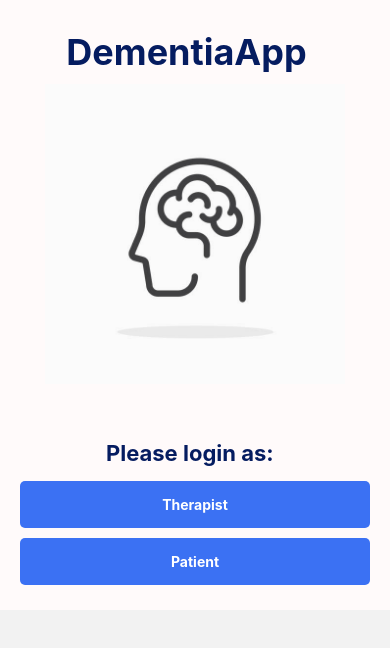
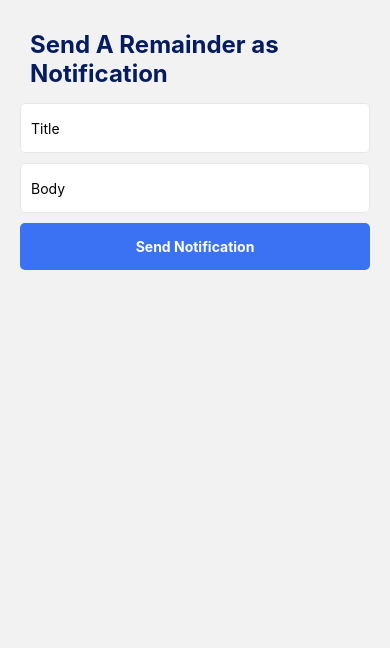
Before and after one commit to NatiHazi/dementiaApp, a React Native app: screen /SendNotification in a window 390 px wide. Shown: the top 648 px of the page. Built offline with nearby package versions, Linux system fonts and the light colour scheme; what expo-notifications would draw is missing.

Commit message:
now therapist can send reminders as notification to his patiens :+1:

```diff
--- a/src/navigation/index.js
+++ b/src/navigation/index.js
@@ -11,6 +11,7 @@ import MainScreen from '../screens/MainScreen';
 import TherapistOption from '../screens/TherapistOption';
 import UseLocation from '../location/useLocation'
 import PatientOption from '../screens/PatientOption';
+import SendNotification from '../screens/SendNotification/SendNotification'
 
 const Stack = createNativeStackNavigator();
 
@@ -27,6 +28,7 @@ const Navigation = () => {
                 <Stack.Screen name="ConfirmEmail" component={ConfirmEmailScreen}/>
                 <Stack.Screen name="UserLocation" component={UseLocation}/>
                 <Stack.Screen name="PatientScreen" component={PatientOption}/>
+                <Stack.Screen name="SendNotification" component={SendNotification}/>
             </Stack.Navigator>
         </NavigationContainer>
     )
--- a/src/screens/PatientOption/PatientOptionScreen.js
+++ b/src/screens/PatientOption/PatientOptionScreen.js
@@ -47,6 +47,7 @@
       onAuthStateChanged(auth, (user) => {
           if (user) {
             const uid = user.uid;
+            const db = getFirestore();
               console.log("in patient");
 
               (async ()=>{
@@ -61,10 +62,10 @@
               let location = await Location.getCurrentPositionAsync({});
               let long=location.coords.longitude
               let lat=location.coords.latitude
-              console.log(long)
-              console.log(lat)
+              console.log(long);
+              console.log(lat);
 
-                  const db = getFirestore();
+
                     (async()=>{
                       const docRef = doc(db, "users", uid);
                           await updateDoc(docRef, {
@@ -74,15 +75,21 @@
                     })();
 
         })();
-          } else {
-            console.log("user is not signed in");
-          }
-        });
+
   //#############end premission to location##################
 
   //#############start premission to notfication##################
-  registerForPushNotificationsAsync().then(token => setExpoPushToken(token));
+  registerForPushNotificationsAsync().then(token => {setExpoPushToken(token);
+
+  (async()=>{
+    const docRef = doc(db, "users", uid);
+        await updateDoc(docRef, {
+            pushToken:token
+        });
+  })();
+  });
   //registerForPushNotificationsAsync().then(token => console.log(token));
+
 
   notificationListener.current = Notifications.addNotificationReceivedListener(notification => {
     setNotification(notification);
@@ -92,20 +99,34 @@
     console.log(response);
   });
 
+} else {
+  console.log("user is not signed in");
+}
+});
+
   return () => {
     Notifications.removeNotificationSubscription(notificationListener.current);
     Notifications.removeNotificationSubscription(responseListener.current);
   };
     }, []);
 
-    async function schedulePushNotification() {
-      await Notifications.scheduleNotificationAsync({
-        content: {
-          title: "You've got mail! 📬",
-          body: 'Here is the notification body',
-          data: { data: 'goes here' },
+    async function sendPushNotification(expoPushToken) {
+      const message = {
+        to: expoPushToken,
+        sound: 'default',
+        title: 'Original Title',
+        body: 'And here is the body!',
+        data: { someData: 'goes here' },
+      };
+
+      await fetch('https://exp.host/--/api/v2/push/send', {
+        method: 'POST',
+        headers: {
+          Accept: 'application/json',
+          'Accept-encoding': 'gzip, deflate',
+          'Content-Type': 'application/json',
         },
-        trigger: { seconds: 2 },
+        body: JSON.stringify(message),
       });
     }
 
@@ -196,7 +217,7 @@
       <Button
         title="Press to schedule a notification"
         onPress={async () => {
-          await schedulePushNotification();
+          await sendPushNotification(expoPushToken);
         }}
       />
     </View>
--- /dev/null
+++ b/src/screens/SendNotification/SendNotification.js
@@ -0,0 +1,121 @@
+import React, { useState } from 'react';
+import { Text, TextInput, View,ScrollView,StyleSheet } from 'react-native';
+import CustomInput from '../../components/CutomInput';
+import CustomButton from '../../components/CustomButton';
+import { getAuth, onAuthStateChanged,collection,getDocs,getFirestore,doc,getDoc, query, where } from "../../../db/firebase";
+
+const SendNotification = () => {
+    const [title, setTitle] = useState('');
+    const [body, setBody] = useState('');
+    // const [password, setPassword] = useState('');
+    // const [passwordRepeat, setPasswordRepeat] = useState('');
+    // const [otherSideNum, setotherSideNum] = useState('');
+    // const [yourNum, setYourNum] = useState('');
+    async function sendPushNotification(expoPushToken) {
+        console.log("in 15")
+
+        const message = {
+          to: expoPushToken,
+          sound: 'default',
+          title:title,
+          body: body,
+          data: { someData: 'goes here' },
+        };
+
+        await fetch('https://exp.host/--/api/v2/push/send', {
+          method: 'POST',
+          headers: {
+            Accept: 'application/json',
+            'Accept-encoding': 'gzip, deflate',
+            'Content-Type': 'application/json',
+          },
+          body: JSON.stringify(message),
+        });
+      }
+
+
+    const onSendNotificationPressed = () =>{
+        console.log("in onSendNotificationPressed");
+        const auth = getAuth();
+        onAuthStateChanged(auth, (user) => {
+            if (user) {
+              // User is signed in, see docs for a list of available properties
+              // https://firebase.google.com/docs/reference/js/firebase.User
+              const uid = user.uid;
+              const db = getFirestore();
+              const docRef = doc(db, "users", uid);
+              let patienPushToken="";
+              (async ()=>{
+              const docSnap = await getDoc(docRef);
+              if (docSnap.exists()) {
+                // console.log("Document data:", docSnap.data());
+                var currentUserPhoneNum= docSnap.data().myNum
+                const q = query(collection(db, "users"), where("otherSidePhoneNum", "==", currentUserPhoneNum));
+                let patienPushToken="";
+                const querySnapshot = await getDocs(q);
+                querySnapshot.forEach((doc) => {
+                  // doc.data() is never undefined for query doc snapshots
+                //   console.log(doc.id, " => ", doc.data());
+                  patienPushToken=doc.data().pushToken;
+                });
+                console.log("patient push token: ",patienPushToken);
+                sendPushNotification(patienPushToken)
+
+              } else {
+                // doc.data() will be undefined in this case
+                console.log("No such document!");
+              }
+            })();
+
+
+
+            } else {
+              // User is signed out
+              // ...
+            }
+
+          });
+
+
+    }
+  return (
+    <ScrollView>
+        <View style={styles.root}>
+            <Text style={styles.title} >Send A Remainder as Notification </Text>
+
+             <CustomInput
+              placeholder="Title"
+              value={title}
+              setValue={setTitle}
+              secureTextEntry={false}
+              />
+              <CustomInput
+              placeholder="Body"
+              value={body}
+              setValue={setBody}
+              secureTextEntry={false}
+              />
+
+
+            <CustomButton text="Send Notification" onPress={()=>onSendNotificationPressed()}/>
+
+
+        </View>
+        </ScrollView>
+  );
+}
+const styles = StyleSheet.create({
+    root:{
+        alignItems:'center',
+        padding: 20,
+    },
+    title:{
+        fontSize: 24,
+        fontWeight:'bold',
+        color:'#051C60',
+        margin: 10,
+    },
+
+})
+
+export default SendNotification;
--- a/src/screens/TherapistOption/TherapistOptionScreen.js
+++ b/src/screens/TherapistOption/TherapistOptionScreen.js
@@ -22,6 +22,7 @@ const TherapistOptionScreen = () => {
     };
     const onSendReminders = () =>{
         console.log("on send reminders pressed")
+        navigation.navigate("SendNotification")
     }
     return (
         <ScrollView>
```
Also changed, not shown: package.json (+4 -3 lines), 1 other file (tests, documents, lock files or other folders).
